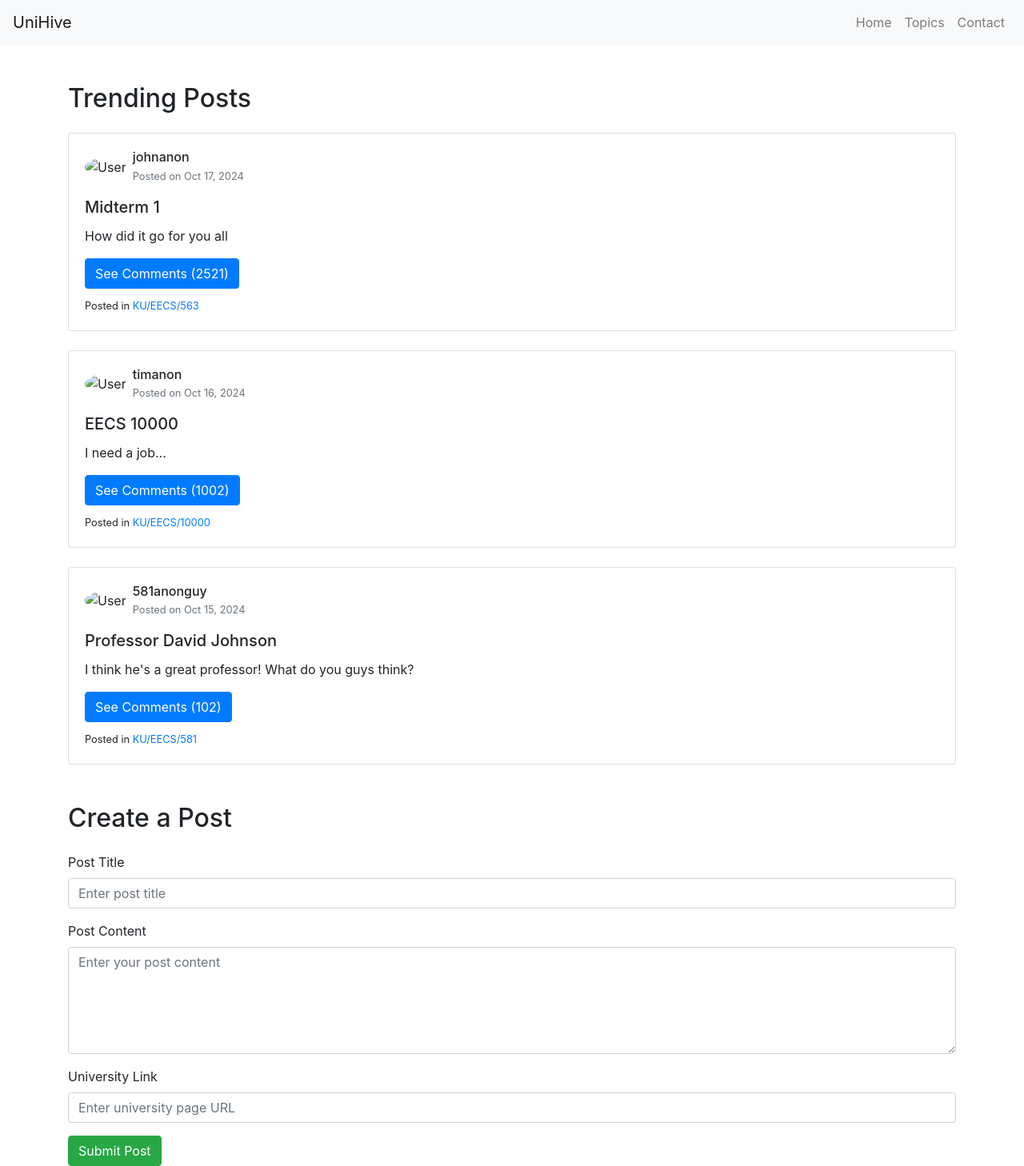
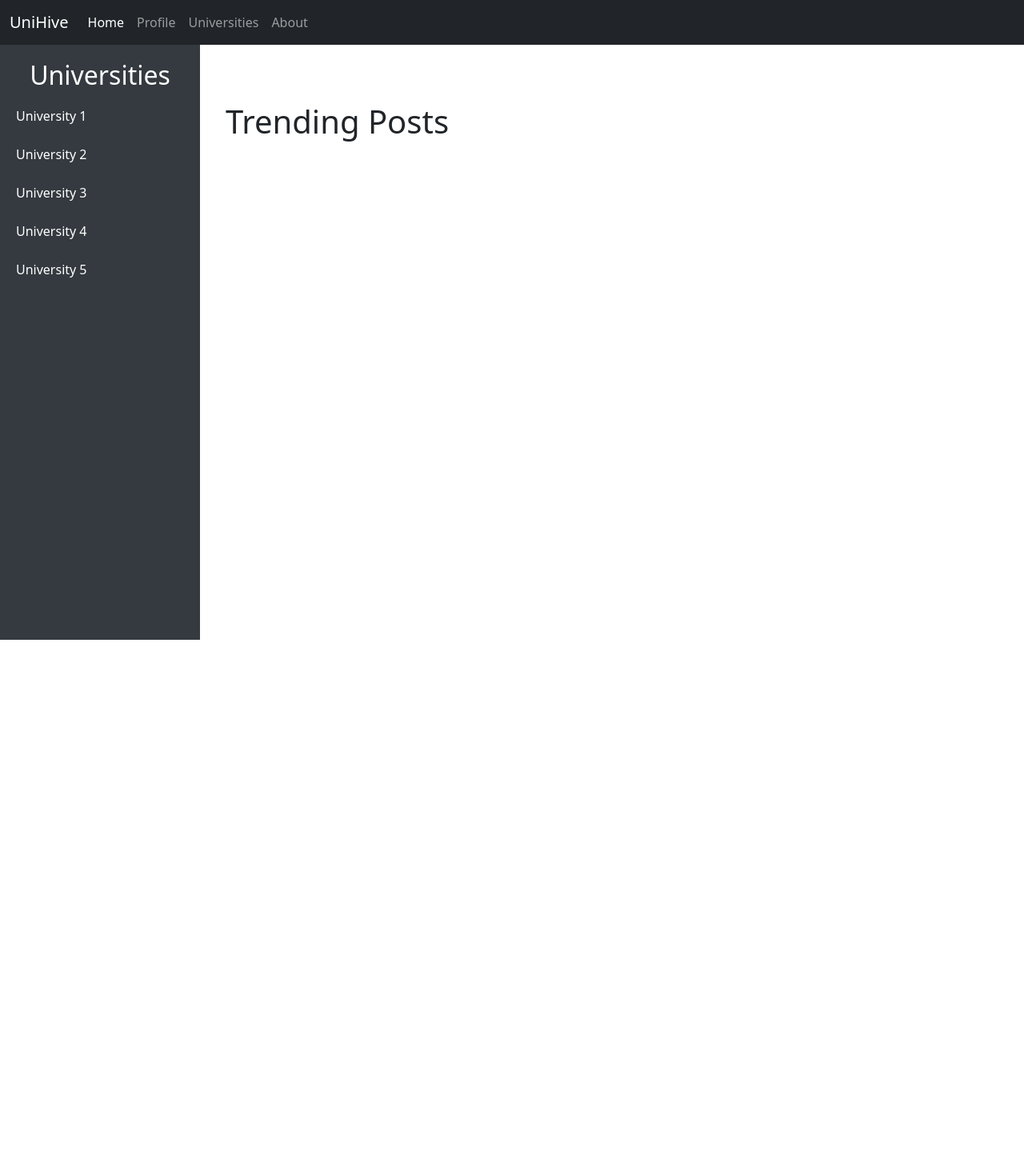
Before and after one commit to xxruyle/unihive, a Flask app: page / in a window 1280 px wide. Shown: the whole page at 80% size. After the commit the page ends 800 px from the top, so only its background shows below. Run offline with Flask 3, Linux system fonts and the light colour scheme; some libraries are stand-ins or nearby versions.

Commit message:
update styles

```diff
--- a/app/course.py
+++ b/app/course.py
@@ -1,5 +1,7 @@
+courses = []
 class Course:
-    def __init__(self, department, course_id, name):
+    def __init__(self, id, course_id, department, name):
+        self.id = id # db id
+        self.course_id = course_id # ex: 581
         self.department = department  # ex: EECS
-        self.course_id = course_id  # ex: 581
         self.name = name  # ex: Software Engineering
--- a/app/main.py
+++ b/app/main.py
@@ -5,3 +5,8 @@ app = Flask(__name__)
 @app.route("/")
 def home():
     return render_template('home.html')
+
+@app.route("/u")
+@app.route("/u/<university>")
+def university(university=None):
+    return render_template('university_home.html', uni=university)
--- a/app/post.py
+++ b/app/post.py
@@ -1,6 +1,8 @@
 
 class Post:
-    def __init__(self):
+    def __init__(self,university_id, course_id, user):
+        self.course_id = course_id # what course
+        self.user = user
         self.replies = []
 
 
--- a/app/static/main.css
+++ b/app/static/main.css
@@ -1,6 +1,66 @@
-body {
-    background-color: #f8f9fa;
-}
+    /* Sidebar Styles */
+    .sidebar {
+      position: fixed;
+      top: 55px;  /* To adjust for the navbar height */
+      left: 0;
+      width: 250px;
+      height: 100vh;  /* Full height minus navbar height */
+      background-color: #343a40;
+      color: white;
+      padding-top: 20px;
+      display: flex;
+      flex-direction: column;
+    }
+
+    .sidebar a {
+      color: white;
+      text-decoration: none;
+      padding: 12px 20px;
+      text-align: left;
+      display: block;
+      transition: background-color 0.3s;
+    }
+
+    .sidebar a:hover {
+      background-color: #495057;
+    }
+
+    /* Content Styles */
+    .content {
+      margin-left: 250px; /* Space for the sidebar */
+      padding: 20px;
+      margin-top: 60px;  /* Space for the navbar */
+    }
+
+    /* Navbar Styles */
+    .navbar {
+      position: fixed;
+      top: 0;
+      left: 0;
+      right: 0;
+      z-index: 1030;  /* To ensure it sits above the sidebar */
+    }
+
+    /* Responsive Styles */
+    @media (max-width: 768px) {
+      .sidebar {
+        width: 200px;
+      }
+
+      .content {
+        margin-left: 200px;
+      }
+    }
+
+    @media (max-width: 576px) {
+      .sidebar {
+        width: 150px;
+      }
+
+      .content {
+        margin-left: 150px;
+      }
+    }
 
 .card {
     border-radius: 10px;
@@ -10,11 +70,3 @@ body {
 .card-title {
     font-weight: bold;
 }
-
-.form-control {
-    border-radius: 5px;
-}
-
-.btn {
-    border-radius: 5px;
-}
--- /dev/null
+++ b/app/templates/base.html
@@ -0,0 +1,56 @@
+<!DOCTYPE html>
+<html lang="en">
+<head>
+  <meta charset="UTF-8">
+  <meta name="viewport" content="width=device-width, initial-scale=1.0">
+  <title>UniHive - {% block content %}{% endblock %}</title>
+  <link href="https://cdn.jsdelivr.net/npm/bootstrap@5.3.0-alpha1/dist/css/bootstrap.min.css" rel="stylesheet">
+  <link rel="stylesheet" href="{{url_for('static', filename='main.css')}}" >
+</head>
+<body>
+
+  <!-- Navbar -->
+  <nav class="navbar navbar-expand-lg navbar-dark bg-dark">
+    <div class="container-fluid">
+      <a class="navbar-brand" href="#">UniHive</a>
+      <div class="collapse navbar-collapse" id="navbarNav">
+        <ul class="navbar-nav">
+          <li class="nav-item">
+            <a class="nav-link active" aria-current="page" href="#">Home</a>
+          </li>
+          <li class="nav-item">
+            <a class="nav-link" href="#">Profile</a>
+          </li>
+          <li class="nav-item">
+            <a class="nav-link" href="#">Universities</a>
+          </li>
+          <li class="nav-item">
+            <a class="nav-link" href="#">About</a>
+          </li>
+        </ul>
+      </div>
+    </div>
+  </nav>
+
+  <!-- Sidebar -->
+  <div class="sidebar">
+    <h2 class="text-center text-white">Universities</h2>
+    {% block sidebar_content %}
+    {% endblock %}
+  </div>
+
+  <!-- Content Area -->
+  <div class="content">
+      <div class="container">
+          <h1 class="my-5 text-left">{% block content_title %}{% endblock %}</h1>
+      </div>
+
+      {% block content_main %}{% endblock %}
+
+
+</div>
+
+  <!-- Bootstrap JS (No Popper.js) -->
+  <script src="https://cdn.jsdelivr.net/npm/bootstrap@5.3.0-alpha1/dist/js/bootstrap.min.js"></script>
+</body>
+</html>
--- a/app/templates/home.html
+++ b/app/templates/home.html
@@ -1,108 +1,12 @@
-<!DOCTYPE html>
-<html lang="en">
-<head>
-    <meta charset="UTF-8">
-    <meta name="viewport" content="width=device-width, initial-scale=1.0">
-    <title>Modern Forum</title>
-    <link href="https://stackpath.bootstrapcdn.com/bootstrap/4.5.2/css/bootstrap.min.css" rel="stylesheet">
-    <link rel="stylesheet" href="styles.css">
-</head>
-<body>
+{% extends 'base.html' %}
 
-<nav class="navbar navbar-expand-lg navbar-light bg-light sticky-top">
-    <a class="navbar-brand" href="#">UniHive</a>
-    <button class="navbar-toggler" type="button" data-toggle="collapse" data-target="#navbarNav" aria-controls="navbarNav" aria-expanded="false" aria-label="Toggle navigation">
-        <span class="navbar-toggler-icon"></span>
-    </button>
-    <div class="collapse navbar-collapse" id="navbarNav">
-        <ul class="navbar-nav ml-auto">
-            <li class="nav-item">
-                <a class="nav-link" href="#">Home</a>
-            </li>
-            <li class="nav-item">
-                <a class="nav-link" href="#">Topics</a>
-            </li>
-            <li class="nav-item">
-                <a class="nav-link" href="#">Contact</a>
-            </li>
-        </ul>
-    </div>
-</nav>
 
-<div class="container mt-5">
-    <h2 class="mb-4">Trending Posts</h2>
-    <div class="card mb-4">
-        <div class="card-body">
-            <div class="d-flex align-items-center mb-3">
-                <img src="https://via.placeholder.com/40" class="rounded-circle mr-2" alt="User">
-                <div>
-                    <h6 class="mb-0">johnanon</h6>
-                    <small class="text-muted">Posted on Oct 17, 2024</small>
-                </div>
-            </div>
-            <h5 class="card-title">Midterm 1</h5>
-            <p class="card-text">How did it go for you all</p>
-            <a href="#" class="btn btn-primary">See Comments (2521)</a>
-            <div class="mt-2">
-                <small>Posted in <a href="#" class="text-primary">KU/EECS/563</a></small>
-            </div>
-        </div>
-    </div>
-    <div class="card mb-4">
-        <div class="card-body">
-            <div class="d-flex align-items-center mb-3">
-                <img src="https://via.placeholder.com/40" class="rounded-circle mr-2" alt="User">
-                <div>
-                    <h6 class="mb-0">timanon</h6>
-                    <small class="text-muted">Posted on Oct 16, 2024</small>
-                </div>
-            </div>
-            <h5 class="card-title">EECS 10000</h5>
-            <p class="card-text">I need a job...</p>
-            <a href="#" class="btn btn-primary">See Comments (1002)</a>
-            <div class="mt-2">
-                <small>Posted in <a href="#" class="text-primary">KU/EECS/10000</a></small>
-            </div>
-        </div>
-    </div>
-    <div class="card mb-4">
-        <div class="card-body">
-            <div class="d-flex align-items-center mb-3">
-                <img src="https://via.placeholder.com/40" class="rounded-circle mr-2" alt="User">
-                <div>
-                    <h6 class="mb-0">581anonguy</h6>
-                    <small class="text-muted">Posted on Oct 15, 2024</small>
-                </div>
-            </div>
-            <h5 class="card-title">Professor David Johnson</h5>
-            <p class="card-text">I think he's a great professor! What do you guys think?</p>
-            <a href="#" class="btn btn-primary">See Comments (102)</a>
-            <div class="mt-2">
-                <small>Posted in <a href="#" class="text-primary">KU/EECS/581</a></small>
-            </div>
-        </div>
-    </div>
+{% block content_title %}Trending Posts{% endblock %}
 
-    <h2 class="mt-5 mb-4">Create a Post</h2>
-    <form>
-        <div class="form-group">
-            <label for="postTitle">Post Title</label>
-            <input type="text" class="form-control" id="postTitle" placeholder="Enter post title" required>
-        </div>
-        <div class="form-group">
-            <label for="postContent">Post Content</label>
-            <textarea class="form-control" id="postContent" rows="5" placeholder="Enter your post content" required></textarea>
-        </div>
-        <div class="form-group">
-            <label for="universityLink">University Link</label>
-            <input type="url" class="form-control" id="universityLink" placeholder="Enter university page URL" required>
-        </div>
-        <button type="submit" class="btn btn-success">Submit Post</button>
-    </form>
-</div>
-
-<script src="https://code.jquery.com/jquery-3.5.1.slim.min.js"></script>
-<script src="https://cdn.jsdelivr.net/npm/@popperjs/core@2.9.2/dist/umd/popper.min.js"></script>
-<script src="https://stackpath.bootstrapcdn.com/bootstrap/4.5.2/js/bootstrap.min.js"></script>
-</body>
-</html>
+{% block sidebar_content %}
+<a href="#">University 1</a>
+<a href="#">University 2</a>
+<a href="#">University 3</a>
+<a href="#">University 4</a>
+<a href="#">University 5</a>
+{% endblock %}
--- a/app/university.py
+++ b/app/university.py
@@ -0,0 +1,6 @@
+universities = [] # placeholder for database
+class University:
+    def __init__(self, id, full_name, name):
+        self.id = id  # db id
+        self.full_name # ex: University of Kansas
+        self.name = name  # ex: KU
```
Also changed, not shown: app/templates/university_home.html (+33 -0 lines), app/user.py (+5 -2 lines).
